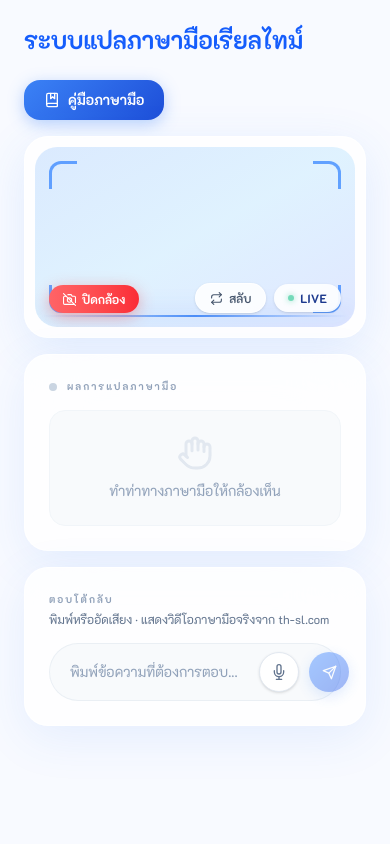
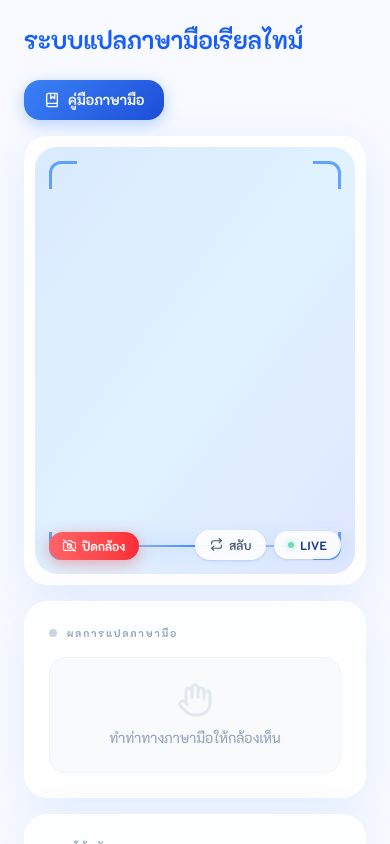
Before and after one commit to thanawatkkw1326/signtranslate, a Next.js app: page /dashboard/user/translate in a window 390 px wide. Both pictures are taken after a click on the button "เปิดกล้องเพื่อเริ่มแปลภาษามือ". Shown: the top 844 px of the page. Built offline with nearby package versions, Linux system fonts and the light colour scheme.

Commit message:
Final Update

```diff
--- a/components/camera-feed.tsx
+++ b/components/camera-feed.tsx
@@ -274,6 +274,22 @@ function getSignVideo(text: string): string | null {
   return null
 }
 
+/* ─── RESPONSIVE ORIENTATION HOOK ─── */
+function useIsPortrait() {
+  const [isPortrait, setIsPortrait] = useState(false)
+  useEffect(() => {
+    const check = () => setIsPortrait(window.innerHeight > window.innerWidth)
+    check()
+    window.addEventListener("resize", check)
+    window.addEventListener("orientationchange", check)
+    return () => {
+      window.removeEventListener("resize", check)
+      window.removeEventListener("orientationchange", check)
+    }
+  }, [])
+  return isPortrait
+}
+
 export function CameraFeed({ onTranslation, recentTranslations }: CameraFeedProps) {
   const videoRef     = useRef<HTMLVideoElement>(null)
   const canvasRef    = useRef<HTMLCanvasElement>(null)
@@ -283,6 +299,8 @@ export function CameraFeed({ onTranslation, recentTranslations }: CameraFeedProp
   const lastDetRef   = useRef(0)
   // ref สำหรับ video ใน panel ตอบโต้
   const replyVideoRef = useRef<HTMLVideoElement>(null)
+
+  const isPortrait = useIsPortrait()
 
   const [cameraOn,      setCameraOn]      = useState(false)
   const [handsActive,   setHandsActive]   = useState(false)
@@ -464,9 +482,9 @@ export function CameraFeed({ onTranslation, recentTranslations }: CameraFeedProp
 
       {/* CAMERA */}
       <div className="rounded-3xl overflow-hidden bg-white/80 backdrop-blur-2xl border border-white/70 shadow-[0_12px_48px_rgba(59,130,246,0.12)]">
-        <div className="m-2.5 relative rounded-[22px] overflow-hidden bg-gradient-to-br from-blue-100 via-sky-100 to-indigo-100" style={{aspectRatio:"16/9"}}>
+        <div className="m-2.5 relative rounded-[22px] overflow-hidden bg-gradient-to-br from-blue-100 via-sky-100 to-indigo-100" style={{aspectRatio: isPortrait ? "3/4" : "16/9"}}>
           <video ref={videoRef} autoPlay playsInline muted className="hidden"/>
-          <canvas ref={canvasRef} width={1280} height={720}
+          <canvas ref={canvasRef} width={isPortrait ? 720 : 1280} height={isPortrait ? 960 : 720}
             className={`absolute inset-0 w-full h-full object-cover rounded-[22px] ${!cameraOn?"hidden":""}`}
             style={{transform:facingMode==="user"?"scaleX(-1)":"none"}}/>
 
```
